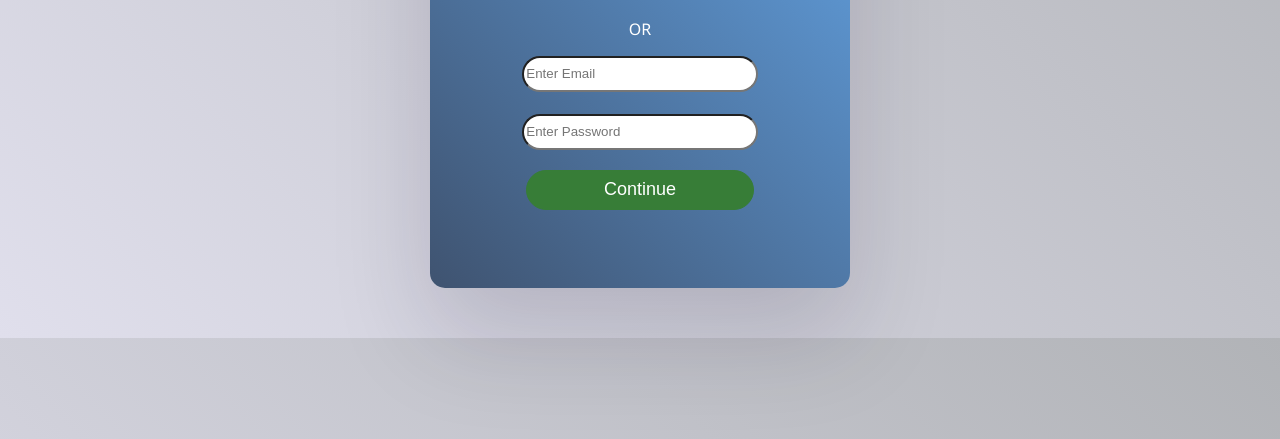
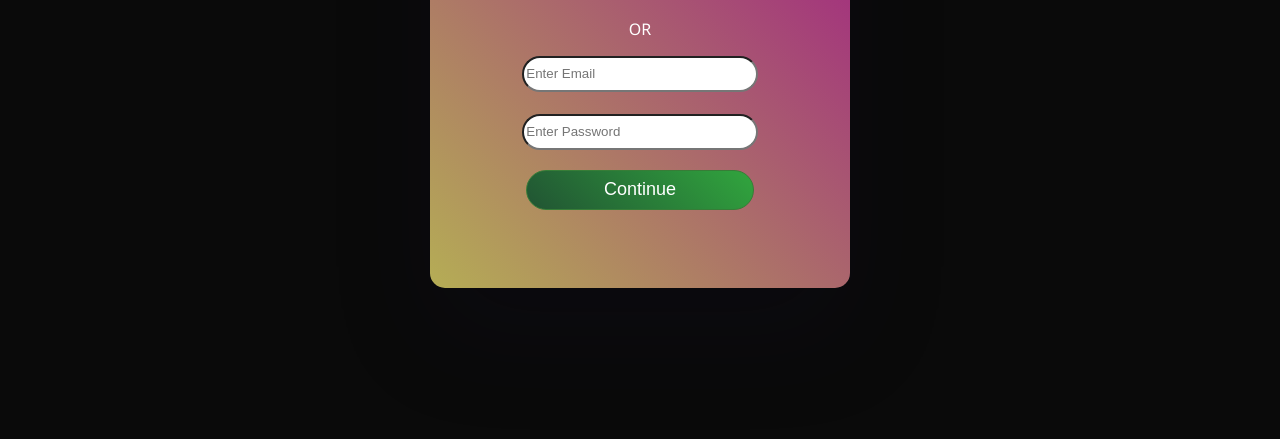
Before and after one commit to Manthanpelne/few-insect-4217, a plain HTML site: page frontend/login.html in a window 1280 px wide. Shown: the part 361-800 px from the top of the page. Drawn offline with nearby package versions, Linux system fonts and the light colour scheme.

Commit message:
Update login.css

```diff
--- a/frontend/login.css
+++ b/frontend/login.css
@@ -7,7 +7,7 @@
     height:80px;
 }
 .background{
-    background: linear-gradient(45deg,#e0dfec,#b1b3b7);
+    background: linear-gradient(45deg,#0a0a0a,#0a0a0a);
 }
 #nav>div{
     display:flex;
@@ -39,7 +39,7 @@ button{
     border-radius: 15px;
     margin: 50px auto;
     height:500px;
-    background: linear-gradient(45deg,#3f5370,#65a9ed);
+    background: linear-gradient(45deg,#b5ad55,#9d0c8a);
     text-align: center;
     box-shadow: rgba(17, 12, 46, 0.15) 0px 48px 100px 0px;
     padding:20px;
@@ -86,7 +86,7 @@ form a{
     height: 40px;
     font-size: 18px;
     margin-top: 20px;
-    background-color: rgb(55, 125, 55);
+    background: linear-gradient(45deg,#215433,#31a53e);
     color:white;
     border: 1px solid rgb(55, 125, 55);;
 }
```
